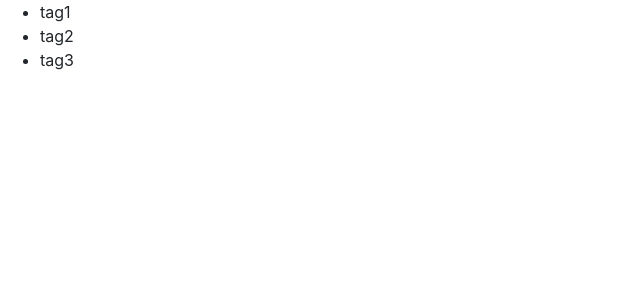
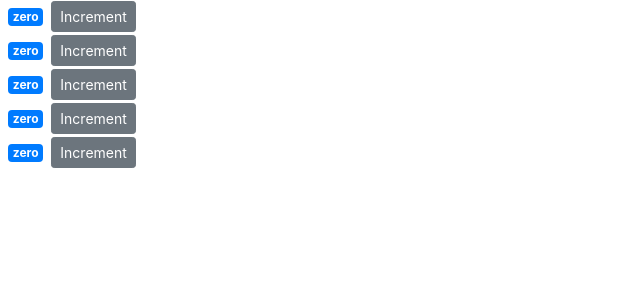
Before and after one commit to donnyabutton/ReactApp, a React (Create React App) app in the folder counter-app/: page / in a window 1280 px wide. Shown: the top 300 px of the page, without its empty margins (0-640 px from the left). Built offline with nearby package versions, Linux system fonts and the light colour scheme.

Commit message:
added buttons and counting ability

```diff
--- a/counter-app/src/components/counter.jsx
+++ b/counter-app/src/components/counter.jsx
@@ -2,22 +2,40 @@
 
 class Counter extends Component {
   state = {
-    count: 0,
-    tags: ["tag1", "tag2", "tag3"]
+    count: this.props.value
   };
-  renderTags() {
-    if (this.state.tags.length === 0) return <p>there are no tags</p>;
+  /*constructor() {
+    super();
+    this.handleIncrement = this.handleIncrement.bind(this);
+  }*/
+
+  handleIncrement = () => {
+    this.setState({ count: this.state.count + 1 });
+  };
+
+  render() {
     return (
-      <ul>
-        {this.state.tags.map(tag => (
-          <li key={tag}>{tag}</li>
-        ))}
-      </ul>
+      <div>
+        <span className={this.getBadgeClasses()}>{this.formatCount()}</span>
+        <button
+          onClick={this.handleIncrement}
+          className="btn btn-secondary btn-sm"
+        >
+          Increment
+        </button>
+      </div>
     );
   }
 
-  render() {
-    return <div>{this.renderTags()}</div>;
+  getBadgeClasses() {
+    let classes = " badge m-2 ";
+    classes += this.state.value === 0 ? " badge-warning " : " badge-primary ";
+    return classes;
+  }
+
+  formatCount() {
+    const { count } = this.state;
+    return count === 0 ? "zero" : count;
   }
 }
 
--- /dev/null
+++ b/counter-app/src/components/counters.jsx
@@ -0,0 +1,25 @@
+import React, { Component } from "react";
+import Counter from "./counter";
+
+class Counters extends Component {
+  state = {
+    counters: [
+      { id: 1, value: 0 },
+      { id: 2, value: 0 },
+      { id: 3, value: 0 },
+      { id: 4, value: 0 },
+      { id: 5, value: 0 }
+    ]
+  };
+  render() {
+    return (
+      <div>
+        {this.state.counters.map(counter => (
+          <Counter key={counter.id} value={counter.value} id={counter.id} />
+        ))}
+      </div>
+    );
+  }
+}
+
+export default Counters;
--- a/counter-app/src/index.js
+++ b/counter-app/src/index.js
@@ -4,9 +4,9 @@
 import App from "./App";
 import * as serviceWorker from "./serviceWorker";
 import "bootstrap/dist/css/bootstrap.css";
-import Counter from "./components/counter";
+import Counters from "./components/counters";
 
-ReactDOM.render(<Counter />, document.getElementById("root"));
+ReactDOM.render(<Counters />, document.getElementById("root"));
 
 // If you want your app to work offline and load faster, you can change
 // unregister() to register() below. Note this comes with some pitfalls.
```
